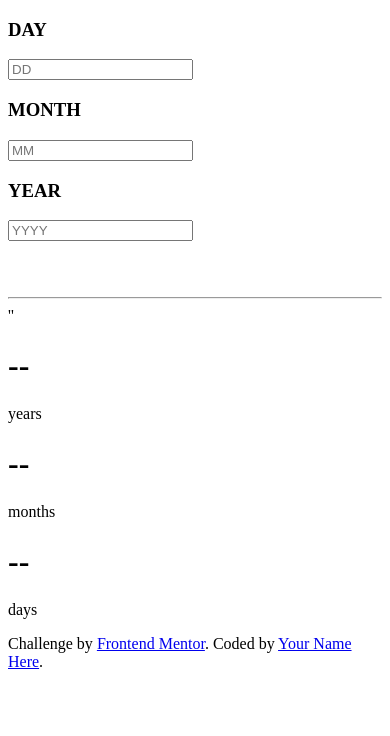
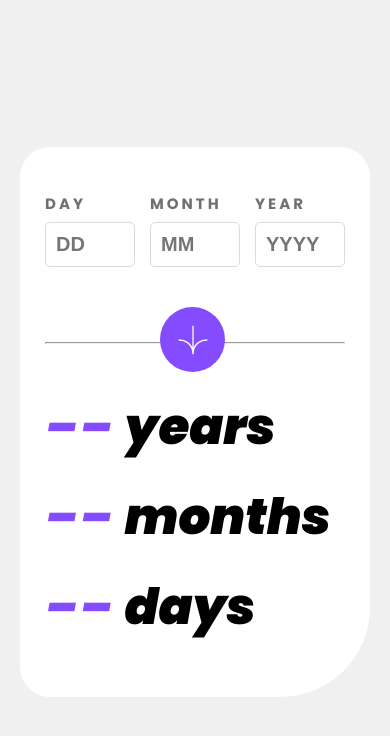
Before and after one commit to IagoOliveiraF/Calculadora-de-Idade, a plain HTML site: page index.html in a window 390 px wide. Drawn offline with Linux system fonts and the light colour scheme.

Commit message:
Adicionando a estilização ao projeto - CSS

```diff
--- a/CSS/style.css
+++ b/CSS/style.css
@@ -1,13 +1,196 @@
+/*====================GLOBAL====================*/
 *{
     box-sizing: border-box;
-    margin:0;
-    padding:0;
+    margin: 0;
+    padding: 0;
+}
+
+/*====================STYLE====================*/
+:root {
+    font-size: 62.5%; /* 1 rem = 10px */
+
+    /* Font */
+    --font-poppins: "Poppins", sans-serif;
+    --font-weight-extralight: 200;
+    --font-weight-light: 300;
+    --font-weight-regular: 400;
+    --font-weight-bold: 700;
+    --font-weight-black: 900;
+
+    /* Colors */
+    --Primary-Purple-500: hsl(259, 100%, 65%);
+    --Primary-Red-400: hsl(0, 100%, 67%);
+
+    /* Neutral */
+    --Neutral-White: hsl(0, 100%, 100%);
+    --Neutral-Grey-100: hsl(0, 0%, 94%);
+    --Neutral-Grey-200: hsl(0, 0%, 86%);
+    --Neutral-Grey-500: hsl(0, 1%, 44%);
+    --Black: hsl(0, 0%, 0%);
+}
+
+/*====================BODY====================*/
+body{
+    width:100%;
+    height:100vh;
+    font-family:var(--font-poppins);
+    display:flex;
+    align-items:center;
+    justify-content:center;
+    background-color:var(--Neutral-Grey-100);
+}
+
+/*====================MAIN CONTAINER====================*/
+#main_container{
+    width:min(75rem, 100%);
+    padding: 5rem;
+    height:55rem;
+    display:flex;
+    justify-content:center;
+    flex-direction:column;
+    background-color: var(--Neutral-White);
+    border-radius: 3rem 3rem 15rem 3rem;
+}
+
+/*====================MAIN CONTAINER HEADER====================*/
+#main_container #main_container_header{
+    display:flex;
+    flex-direction:row;
+    align-items:center;
+    gap:3rem;
+}
+
+.input_age_information h3{
+    font-size: 1.2rem;
+    font-weight: var(--font-weight-bold);
+    color: var(--Neutral-Grey-500);
+}
+
+ .input_age_information section input{
+    width: 14rem;
+    padding: 1rem;
+    font-weight: var(--font-weight-bold);
+    font-size:2.2rem;
+    border: 1px solid var(--Neutral-Grey-200);
+    border-radius:0.5rem;
+    cursor: pointer;
+
+}
+
+.input_age_information section input:focus{
+    border: 1px solid var(--Primary-Purple-500);
+    outline: none;
+}
+
+/*====================MAIN CONTAINER ARTICLE====================*/
+#main_container #main_container_article{
+   margin-top: 2.5rem;
+   height: 4rem;
+   position: relative;
+}
+
+#main_container #main_container_article .arrow_icon_image_container{
+    width:10rem;
+    height:10rem;
+    background-color: var(--Primary-Purple-500);
+    border-radius: 50%;
+    position: absolute;
+    display:flex;
+    align-items:center;
+    justify-content:center;
+    top: -5rem;
+    right: 0;
+
+}
+
+#main_container #main_container_article .arrow_icon_image_container:hover{
+    background-color: var(--Black);
+    cursor: pointer;
+}
+
+#main_container_article .arrow_icon_image_container img{
+    width: 5rem;
+    height: 5rem;
+}
+
+/*====================MAIN CONTAINER FOOTER====================*/
+#main_container #main_container_footer{
+    display:flex;
+    flex-direction:column;
+}
+
+#main_container #main_container_footer .age_calculator_results{
+    display:flex;
+    flex-direction:row;
+    align-items:center;
+    font-size: 3rem;
+    font-weight: var(--font-weight-black);
+    color: var(--Primary-Purple-500);
+    gap:1rem;
+    font-style: italic;
+}
+
+#main_container_footer .age_calculator_results p{
+    font-size: 6rem;
+    color: var(--Black);
+
+}
+
+/*====================RESPONSIVIDADE MOBILE====================*/
+@media(max-width: 768px){
+    #main_container{
+        width:min(35rem, 100%);
+        padding: 2.5rem;
+        border-radius: 3rem 3rem 9rem 3rem;
+    }
+
+
+    #main_container #main_container_header{
+    gap:1.5rem;
+}
+
+#main_container #main_container_header h3{
+    font-size: 1.5rem;
+    letter-spacing: 0.3rem;
+    margin-bottom: 0.75rem;
 }
 
 
-:root{
-    font-size: 62.5% /* 1 rem = 10px*/
+ .input_age_information section input{
+    width: 9rem;
+    font-size:2rem;
+}
 
 
-    /*FONT*/
+/*====================MAIN CONTAINER ARTICLE====================*/
+#main_container #main_container_article{
+   margin-top: 7.5rem;
 }
+
+#main_container #main_container_article .arrow_icon_image_container{
+    width:6.5rem;
+    height:6.5rem;
+    top: -3.5rem;
+    right: 40%;
+
+}
+
+#main_container_article .arrow_icon_image_container img{
+    width: 3rem;
+    height: 3rem;
+}
+
+
+/*====================MAIN CONTAINER FOOTER====================*/
+
+#main_container #main_container_footer .age_calculator_results{
+    font-size: 3rem;
+
+}
+
+#main_container_footer .age_calculator_results p{
+    font-size: 5rem;
+
+}
+
+}
--- a/index.html
+++ b/index.html
@@ -1,5 +1,5 @@
 <!DOCTYPE html>
-<html lang="en">
+<html lang="pt-br">
 
 <head>
   <meta charset="UTF-8">
@@ -13,7 +13,7 @@
     href="https://fonts.googleapis.com/css2?family=Poppins:ital,wght@0,100;0,200;0,300;0,400;0,500;0,600;0,700;0,800;0,900;1,100;1,200;1,300;1,400;1,500;1,600;1,700;1,800;1,900&display=swap"
     rel="stylesheet">
   <title>Frontend Mentor | Age calculator app</title>
-  <link rel="stylesheet" href="./assets/css/styles.css">
+  <link rel="stylesheet" href="./CSS/style.css">
 
   <!-- Feel free to remove these styles or customise in your own stylesheet 👍 -->
 
@@ -22,7 +22,9 @@
 <body>
 
   <main id="main_container">
+
     <header id="main_container_header">
+
       <div id="day_input" class="input_age_information">
         <h3>DAY</h3>
         <section>
@@ -45,31 +47,35 @@
       </div>
     </header>
 
-    <article>
-      <img src="./assets/images/icon-arrow.svg" alt="arrow icon">
+    <article id="main_container_article">
       <hr>
-    </article>''
+      <div class="arrow_icon_image_container">
+        <img src="./assets/images/icon-arrow.svg" alt="arrow icon">
+      </div>
+
+    </article>
+
     </section>
 
     <footer id="main_container_footer">
-      <div id="age_calculator_results">
+      <div class="age_calculator_results">
         <h1>--</h1>
         <p>years</p>
+      </div>
+      <div class="age_calculator_results">
         <h1>--</h1>
         <p>months</p>
+      </div>
+      <div class="age_calculator_results">
         <h1>--</h1>
         <p>days</p>
       </div>
 
-
-
+    </footer>
 
 
   </main>
-  <div class="attribution">
-    Challenge by <a href="https://www.frontendmentor.io?ref=challenge" target="_blank">Frontend Mentor</a>.
-    Coded by <a href="#">Your Name Here</a>.
-  </div>
+
 </body>
 
 </html>
```
Also changed, not shown: 1 other file.
